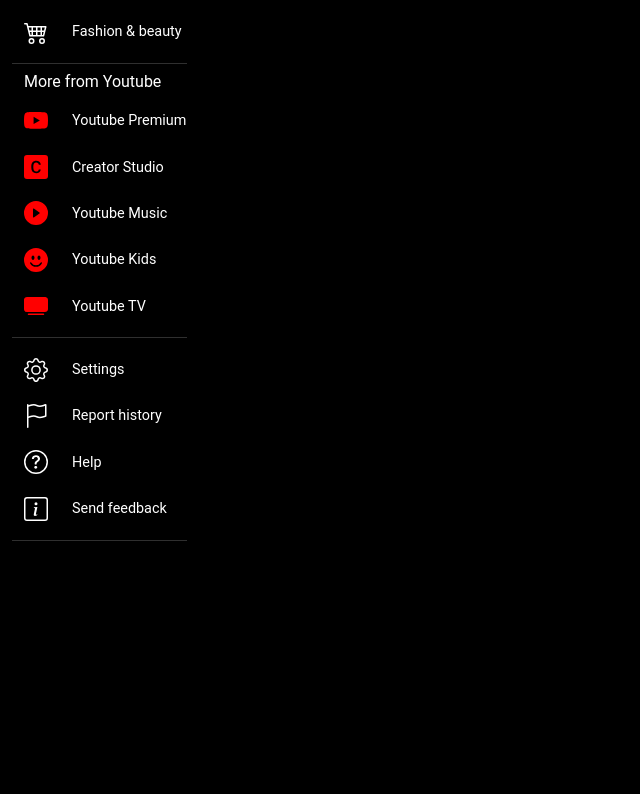
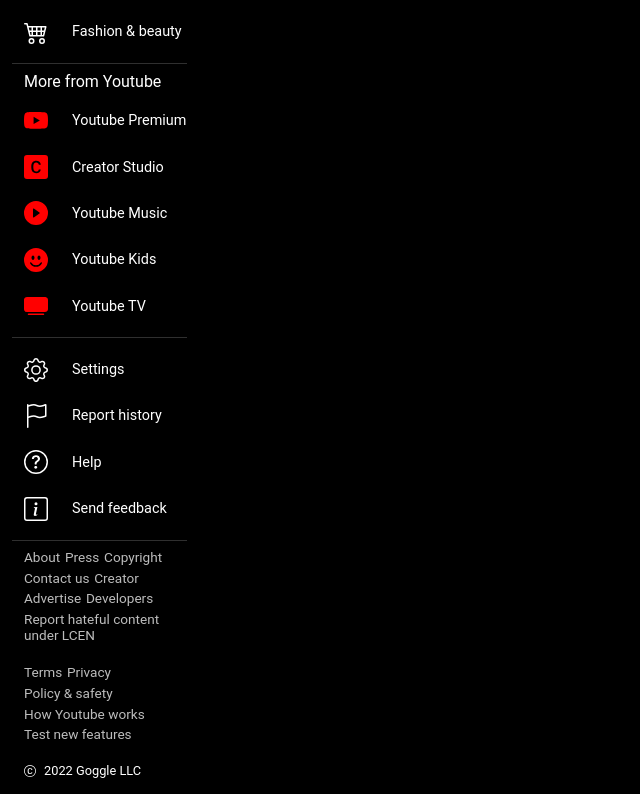
Before and after one commit to SagTheo/YoutubeHomePage, a React (Create React App) app: page / in a window 1280 px wide. Shown: the part 1402-2196 px from the top of the page, without its empty margins (0-640 px from the left). Before the commit the page ends 1943 px from the top, so only its background shows below. Built offline with nearby package versions, Linux system fonts and the light colour scheme.

Commit message:
links block done in side bar

```diff
--- a/src/components/SideBar.js
+++ b/src/components/SideBar.js
@@ -6,6 +6,7 @@ import { thirdBlock } from '../icons/sideBarThirdBlock'
 import { fourthBlock } from '../icons/sideBarFourthBlock'
 import { fifthBlock } from '../icons/sideBarFifthBlock'
 import { lastBlock } from '../icons/sideBarLastBlock'
+import { links } from '../linksSideBar'
 import SideBarIcon from './SideBarIcon'
 import ShowMoreLess from './ShowMoreLess'
 import SideBarYoutuber from './SideBarYoutuber'
@@ -134,6 +135,40 @@ const SideBar = () => {
         })
       }
       <div className={styles.separator}></div>
+      <div className={styles.linksContainer}>
+        <div>
+          {
+            links.links1.map(link => {
+              return (
+                <a href={link.link}
+                  target='_blank'
+                  rel='noreferrer'
+                  className={styles.link}
+                >{link.title}</a>
+              )
+            })
+          }
+        </div>
+        <div>
+          {
+            links.links2.map(link => {
+              return (
+                <a href={link.link}
+                  target='_blank'
+                  rel='noreferrer'
+                  className={styles.link}
+                >{link.title}</a>
+              )
+            })
+          }
+        </div>
+        <div className={styles.llc}>
+            <svg xmlns="http://www.w3.org/2000/svg" width="12" height="12" fill="white" class="bi bi-c-circle" viewBox="0 0 16 16">
+              <path d="M1 8a7 7 0 1 0 14 0A7 7 0 0 0 1 8Zm15 0A8 8 0 1 1 0 8a8 8 0 0 1 16 0ZM8.146 4.992c-1.212 0-1.927.92-1.927 2.502v1.06c0 1.571.703 2.462 1.927 2.462.979 0 1.641-.586 1.729-1.418h1.295v.093c-.1 1.448-1.354 2.467-3.03 2.467-2.091 0-3.269-1.336-3.269-3.603V7.482c0-2.261 1.201-3.638 3.27-3.638 1.681 0 2.935 1.054 3.029 2.572v.088H9.875c-.088-.879-.768-1.512-1.729-1.512Z"/>
+            </svg>
+            <span>2022 Goggle LLC</span>
+        </div>
+      </div>
     </div>
   )
 }
--- a/src/css/SideBar.module.css
+++ b/src/css/SideBar.module.css
@@ -18,3 +18,37 @@
     padding-left: 0.75rem;
     margin-bottom: 0.4rem;
 }
+
+.linksContainer {
+    width: calc(100vw / 7 - 20px);
+    padding-left: 0.75rem;
+}
+
+.llc {
+    display: flex;
+    align-items: center;
+    padding-bottom: 1rem;
+}
+
+.llc svg {
+    margin-right: 0.5rem;
+}
+
+.llc span {
+    color: white;
+    font-size: 0.8rem;
+}
+
+.linksContainer div {
+    margin-bottom: 1rem;
+    display: flex;
+    flex-wrap: wrap;
+}
+
+.link {
+    text-decoration: none;
+    color: rgb(188, 188, 188);
+    font-size: 0.85rem;
+    margin-right: 0.3rem;
+    margin-bottom: 0.3rem;
+}
--- /dev/null
+++ b/src/linksSideBar.js
@@ -0,0 +1,20 @@
+const links1 = [
+    { title: 'About', link: 'https://youtube.com' },
+    { title: 'Press', link: 'https://youtube.com' },
+    { title: 'Copyright', link: 'https://youtube.com' },
+    { title: 'Contact us', link: 'https://youtube.com' },
+    { title: 'Creator', link: 'https://youtube.com' },
+    { title: 'Advertise', link: 'https://youtube.com' },
+    { title: 'Developers', link: 'https://youtube.com' },
+    { title: 'Report hateful content under LCEN', link: 'https://youtube.com' }
+]
+
+const links2 = [
+    { title: 'Terms', link: 'https://youtube.com' },
+    { title: 'Privacy', link: 'https://youtube.com' },
+    { title: 'Policy & safety', link: 'https://youtube.com' },
+    { title: 'How Youtube works', link: 'https://youtube.com' },
+    { title: 'Test new features', link: 'https://youtube.com' }
+]
+
+export const links = { links1, links2 }
```
